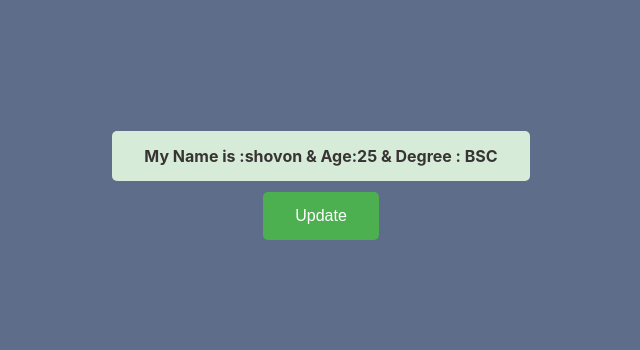
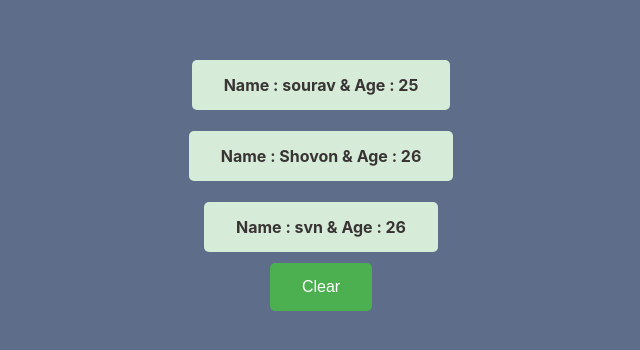
Before and after one commit to svn5969/React-Hooks, a React (Create React App) app: page / in a window 1280 px wide. Shown: the part 220-570 px from the top of the page, without its empty margins (319-959 px from the left). Built offline with nearby package versions, Linux system fonts and the light colour scheme.

Commit message:
add UseStateArray Component

```diff
--- a/src/App.js
+++ b/src/App.js
@@ -1,11 +1,13 @@
 import logo from './logo.svg';
 import './App.css';
 import UseStateObject from './components/UseStateObject';
+import UseStateArray from './components/UseStateArray';
 
 function App() {
   return (
     <div className="App">
-     <UseStateObject></UseStateObject>
+    <UseStateArray></UseStateArray>
+     {/* <UseStateObject></UseStateObject> */}
     </div>
   );
 }
--- /dev/null
+++ b/src/components/UseStateArray.js
@@ -0,0 +1,27 @@
+import React, { useState } from 'react';
+
+const UseStateArray = () => {
+    const myBioData = [
+        {
+            id:0, myName:"sourav", age:25
+        },{
+            id:1,myName:"Shovon", age:26
+        },{
+            id:2,myName:"svn", age:26
+        }
+    ]
+    const [myArray,setMyArray] = useState(myBioData)
+    const clearArray =()=>{
+        setMyArray([])
+    }
+    return (
+        <>
+         {
+             myArray.map((bio)=> <h1 className="h1Style" key={bio.id}>Name : {bio.myName} & Age : {bio.age}</h1>)
+         }
+         <button className="btn" onClick={clearArray}>Clear</button>
+        </>
+    );
+};
+
+export default UseStateArray;
```
